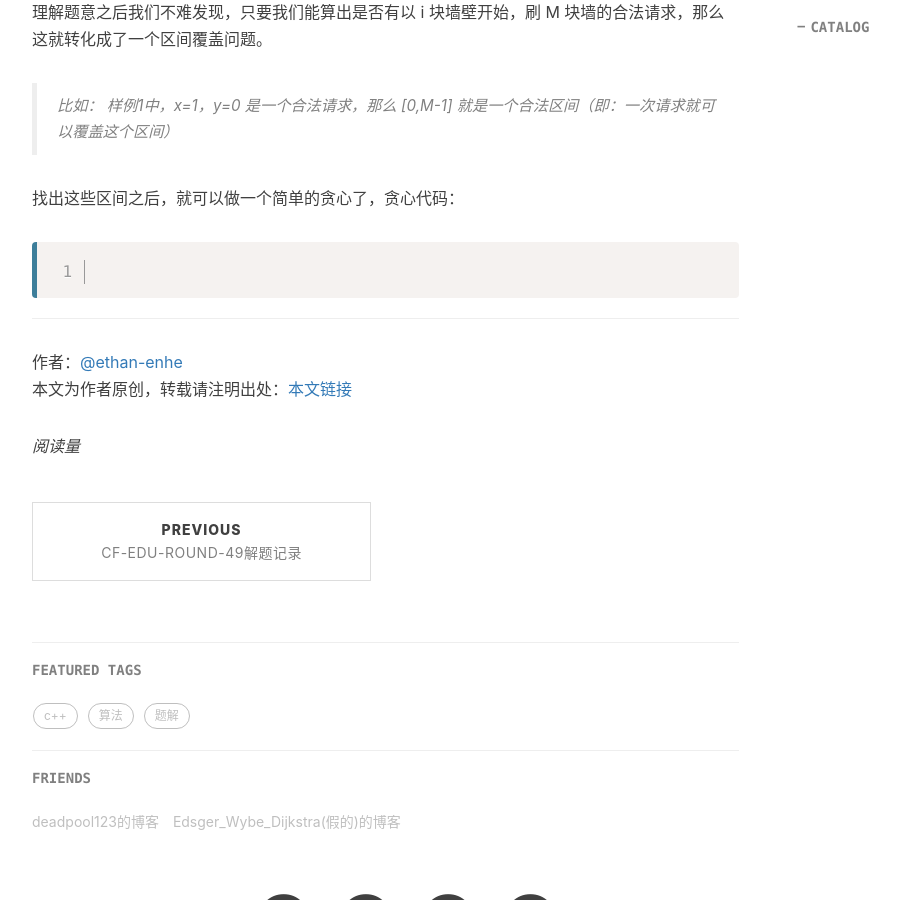
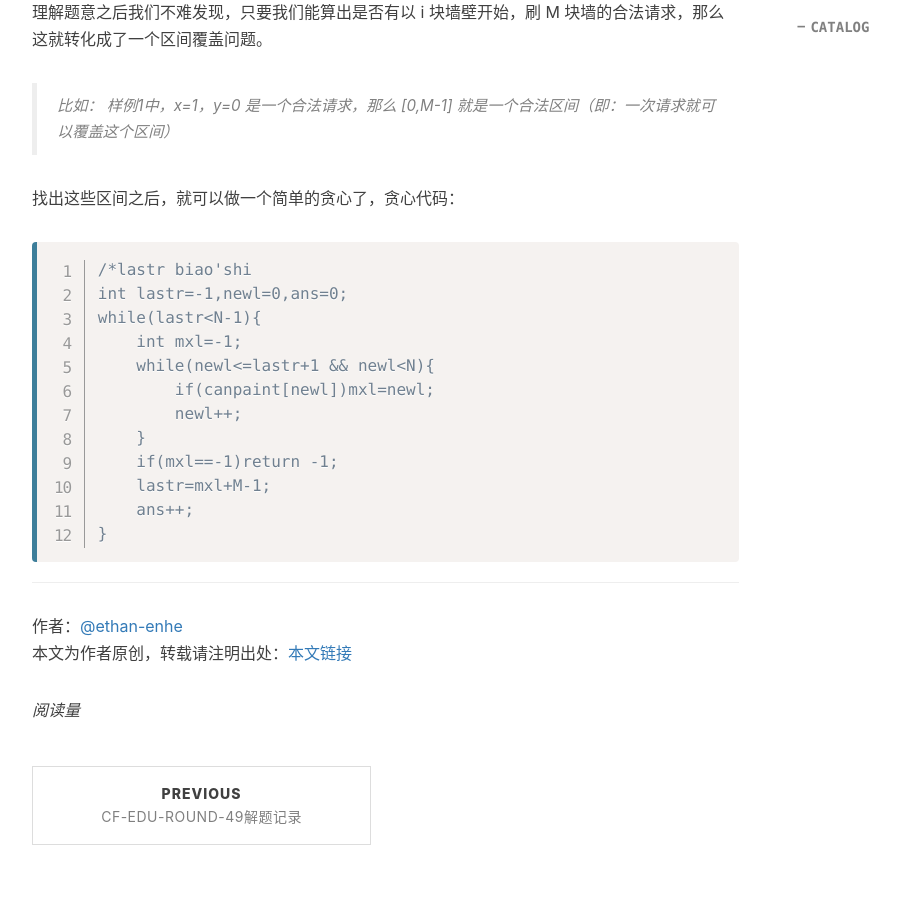
Before and after one commit to ethan-enhe/ethan-enhe.github.io, a Jekyll site: the page built from _posts/2020-08-18-【题解】[APIO2020]T1粉刷墙壁.md, in a window 1280 px wide and 900 px high, scrolled down 700 px. Shown: the whole window, without its empty margins (233-1133 px from the left). Built offline with Jekyll 4.4.1, drawn with Linux system fonts in a browser that asks for light colours; nearby versions of some CDN libraries; comment, search, counter and statistics services are not loaded.

Commit message:
_posts/2020-08-18-【题解】[APIO2020]T1粉刷墙壁.md updated from https://stackedit.io/

````diff
--- a/_posts/2020-08-18-【题解】[APIO2020]T1粉刷墙壁.md
+++ b/_posts/2020-08-18-【题解】[APIO2020]T1粉刷墙壁.md
@@ -21,10 +21,21 @@ tags:
 
 找出这些区间之后，就可以做一个简单的贪心了，贪心代码：
 ```cpp
-
+/*lastr biao'shi
+int lastr=-1,newl=0,ans=0;
+while(lastr<N-1){
+	int mxl=-1;
+	while(newl<=lastr+1 && newl<N){
+		if(canpaint[newl])mxl=newl;
+		newl++;
+	}
+	if(mxl==-1)return -1;
+	lastr=mxl+M-1;
+	ans++;
+}
 ```
 
 <!--stackedit_data:
-eyJoaXN0b3J5IjpbMzQwNjYwMzA4LDQ5NDE3OTYxMCwxOTQ1OD
-Y1MDIzLDgwODE4NDA0Ml19
+eyJoaXN0b3J5IjpbLTc4MzEyMjM2OSw0OTQxNzk2MTAsMTk0NT
+g2NTAyMyw4MDgxODQwNDJdfQ==
 -->
````
